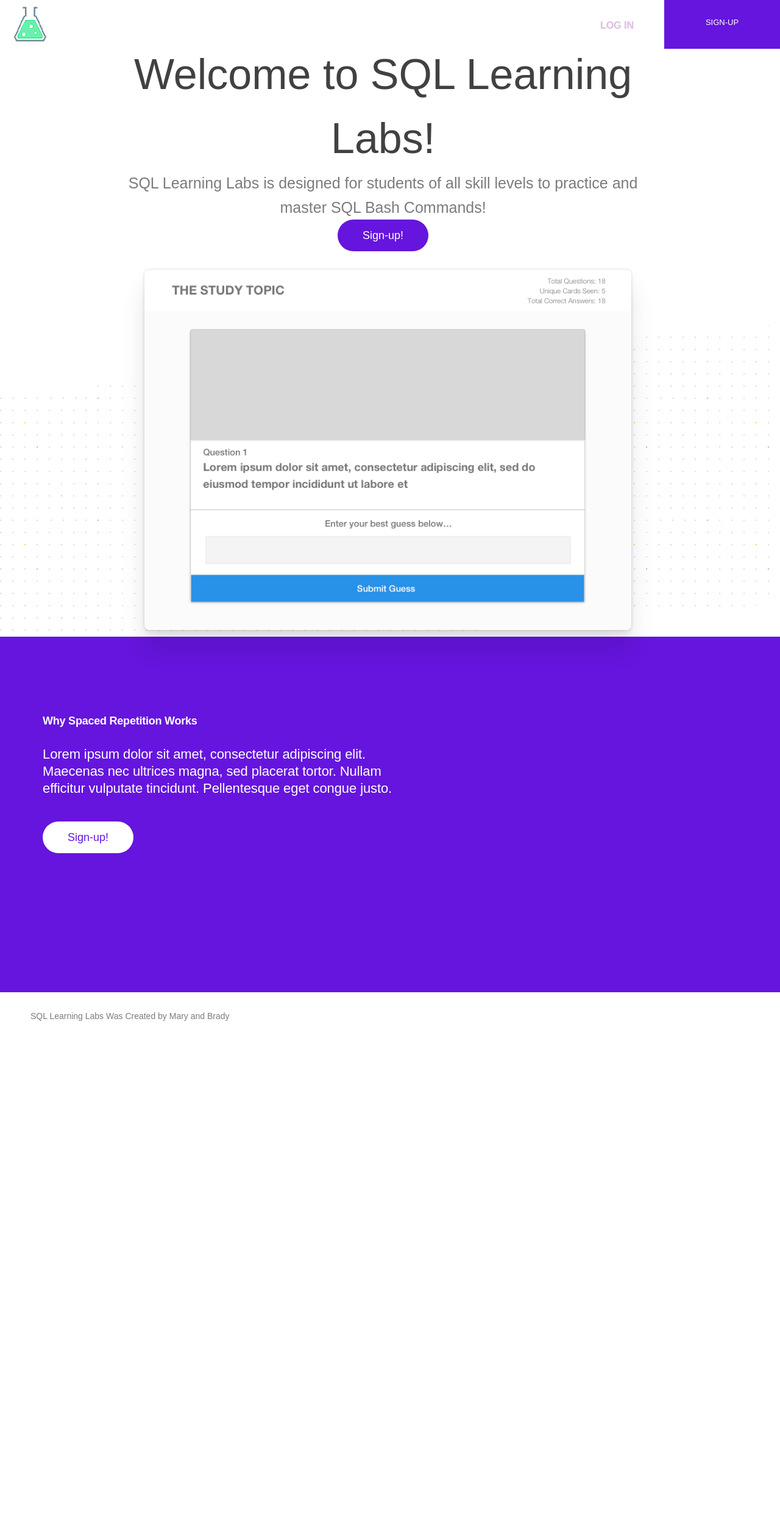
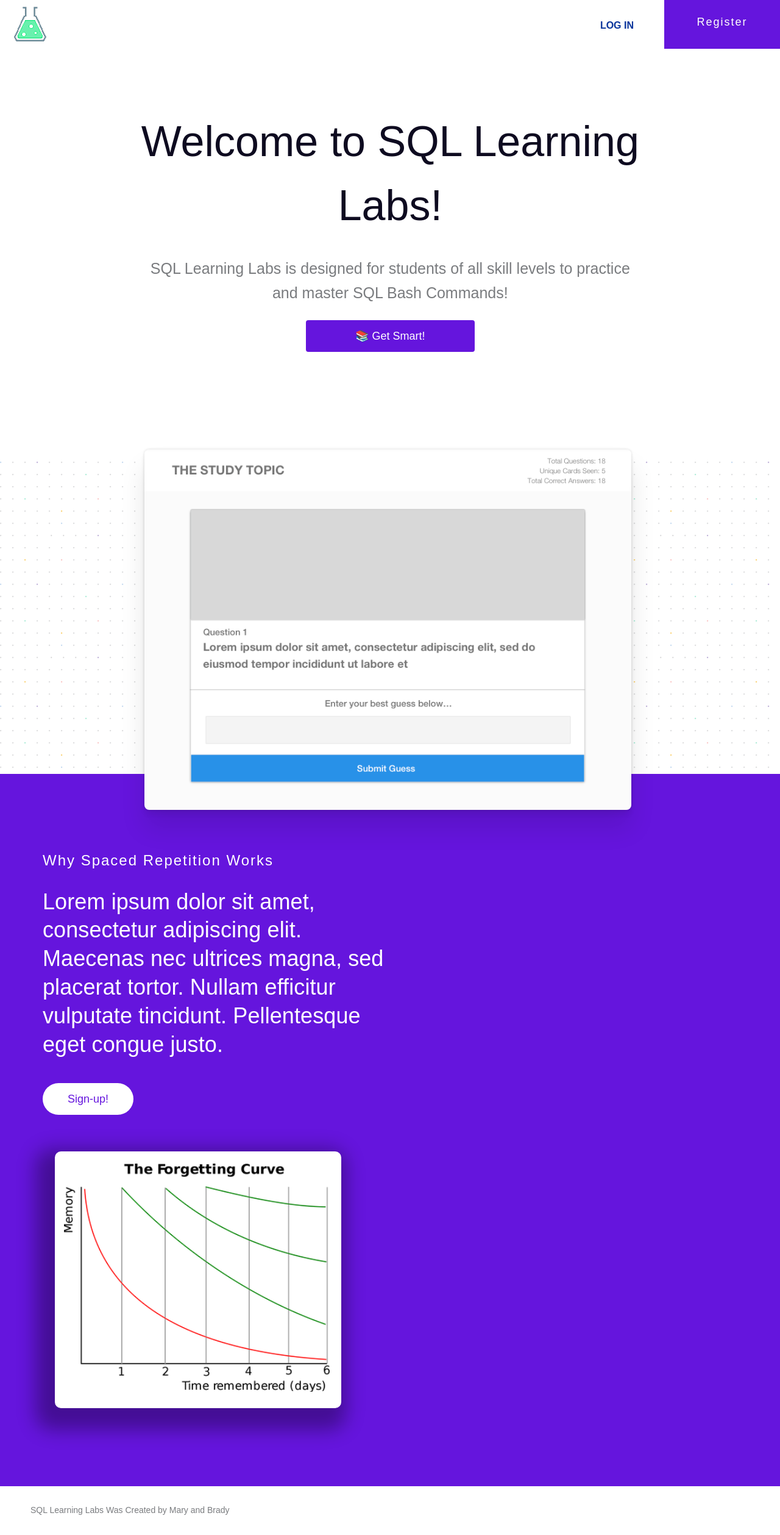
Before and after one commit to thinkful-ei25/SQL-Labs-Mary-Brady-client, a React app: page / in a window 1280 px wide. Shown: the whole page at 61% size. Before the commit the page ends 1707 px from the top, so only its background shows below. Built offline with nearby package versions, Linux system fonts and the light colour scheme; no server answers.

Commit message:
fixed up landing page styles

```diff
--- a/src/components/dashboard.css
+++ b/src/components/dashboard.css
@@ -1,7 +1,7 @@
 .dashboard-layout {
   padding-top: 0;
   position: relative;
-  padding: 50px 0;
+  padding: 40px 0;
   background-color: #ffffff;
   transition: background 0.3s ease-in-out;
 }
@@ -34,7 +34,7 @@
   /* display: flex; */
   -webkit-box-align: center;
   align-items: center;
-  color: #242729;
+  color: #ffffff;
   font-size: 32px;
 }
 
@@ -56,7 +56,7 @@
 .dashboard-background {
   height: 100px;
   margin-top: -60px;
-  background-color: #fbfcfd;
+  background-color: rgb(101, 21, 221);
   -webkit-box-shadow: 0px 5px 5px -5pxrgb (101, 21, 221);
   -moz-box-shadow: 0px 5px 5px -5px rgb(101, 21, 221);
   box-shadow: 0px 5px 5px -5px rgb(101, 21, 221);
--- a/src/components/form.css
+++ b/src/components/form.css
@@ -99,9 +99,8 @@ margin: auto 0;
         box-shadow: 0 0 20px 1px rgba(0, 0, 0, 0.04);
     }
 
-    .login-link {
-        text-shadow: 0px 0px 3px rgba(117, 117, 117, 0.12);
-        color: #E1BEE7;
+    .form-login-link {
+        color: #4671FB;
         padding-top: 15px;
     }
 
--- a/src/components/header-bar.css
+++ b/src/components/header-bar.css
@@ -74,7 +74,6 @@
   transition: all 0.3s ease-in-out;
 }
 
-
 #header .header-item {
   padding: 10px 23px;
 }
@@ -104,8 +103,6 @@
   transition: width 0.3s ease-in-out;
 }
 
-
-
 #signup .button {
   width: 190px;
   height: 80px;
@@ -117,18 +114,19 @@
   display: inline-block;
   background-color: rgb(101, 21, 221);
   color: #fff;
+  font-size: 18px;
   text-align: center;
-    font-size: 13px;
-    font-weight: 500;
   cursor: pointer;
+  letter-spacing: 2px;
 }
-
 
 .login-link {
   text-align: right;
+  color: #0a369d;
 }
 
 .sign-up-button {
+  font-size: 18px;
   width: 190px;
   height: 70px;
   padding: 0;
--- a/src/components/header-bar.js
+++ b/src/components/header-bar.js
@@ -17,10 +17,14 @@ export class HeaderBar extends React.Component {
     let buttonMenu;
     if (this.props.loggedIn) {
       buttonMenu = (
-        <div className="header-item" id="signup">
-          <Link to="/sign-up">
-            <a className="button sign-up-button" onClick={() => this.logOut()}>LOGOUT</a>
-          </Link>
+        <div className="login header-item-login">
+          <a
+            href="/"
+            className="login-link"
+            onClick={() => this.logOut()}
+          >
+            LOGOUT
+          </a>
         </div>
         // <div className="button-position">
         //   <button className="login-signup-button" onClick={() => this.logOut()}>
@@ -34,16 +38,13 @@ export class HeaderBar extends React.Component {
           <div className="login header-item-login">
             <Link to="/login">
               <strong>
-                <a className="login-link">LOG IN</a>
+                <a  className="login-link">LOG IN</a>
               </strong>
             </Link>
           </div>
           <div className="header-item" id="signup">
             <Link to="/sign-up">
-              <a className="button sign-up-button">SIGN-UP</a>
-              {/* <button className="login-signup-button join-position">
-                Join
-              </button> */}
+              <p className="button sign-up-button">Register</p>
             </Link>
           </div>
         </Fragment>
@@ -51,7 +52,6 @@ export class HeaderBar extends React.Component {
     }
     return (
       <header role="banner" id="header">
-        {/* <div className="nav-container"> */}
         <div className="header-main">
           <div className="header-left">
             <div className="logo header-item">
--- a/src/components/landing-page.css
+++ b/src/components/landing-page.css
@@ -1,4 +1,6 @@
-*, :after, :before {
+*,
+:after,
+:before {
   box-sizing: inherit;
 }
 
@@ -10,21 +12,19 @@ body {
   -ms-text-size-adjust: 100%;
   -webkit-text-size-adjust: 100%;
   color: #333;
-    font-family: Neutrif,sans-serif;
-    font-size: 14px;
-    font-size: calc(14px * var(--scale-font));
+  font-family: Neutrif, sans-serif;
+  font-size: 16px;
   line-height: 1.5;
   margin: 0;
   position: relative;
-    text-size-adjust: 100%;
 }
 
 .landing-title {
-  color: #414042;
+  color: #0e0b20;
   font-weight: 400;
-  margin: 0 0 .40;
   vertical-align: baseline;
   font-size: 70px;
+  margin-bottom: 30px;
 }
 
 .landing-subtitle {
@@ -32,6 +32,8 @@ body {
   font-weight: 400;
   line-height: 1.6;
   color: #7a7c7f;
+  max-width: 800px;
+  margin: 0 auto;
 }
 
 .hero-container {
@@ -47,18 +49,16 @@ body {
   flex-direction: row;
   flex-wrap: wrap;
   justify-content: flex-start;
-    margin-left: -18px;
-    margin-right: -18px;
+  margin: 90px -20px;
 }
 
 .hero-content {
-    align-self: stretch;
   flex: none;
-    margin-left: 10%;
+  margin-left: 6%;
   padding-left: 18px;
   padding-right: 18px;
   text-align: center;
-    width: 75%;
+  width: 85%;
 }
 
 .hero-button {
@@ -67,7 +67,7 @@ body {
   appearance: none;
   background: #6515dd;
   border: 1px solid transparent;
-    border-radius: 100px;
+  border-radius: 4px;
   color: #fff;
   cursor: pointer;
   display: inline-flex;
@@ -75,16 +75,16 @@ body {
   font-weight: 500;
   height: 50px;
   line-height: 50px;
-    margin: 0;
-    padding: 0 40px;
+  margin-top: 25px;
+  padding: 0 80px;
   text-align: center;
   text-decoration: none;
-    transition: .18s;
+  transition: 0.18s;
   vertical-align: baseline;
   vertical-align: middle;
 }
 
-.hero-img{
+.hero-img {
   margin: 30px 0;
   position: relative;
 }
@@ -95,14 +95,12 @@ body {
 }
 
 .hero-img:after {
-  -webkit-clip-path: polygon(0 100%,100% 80%,100% 0,0 20%);
   background: url(../assets/landing-background.png);
   background-position: 0 0;
   background-repeat: repeat;
   background-size: 200px 200px;
   bottom: -90px;
-    clip-path: polygon(0 100%,100% 80%,100% 0,0 20%);
-    content: "";
+  content: '';
   left: 0;
   position: absolute;
   right: 0;
@@ -111,7 +109,6 @@ body {
   z-index: 0;
 }
 
-
 .hero-img-container {
   max-width: 1220px;
   margin: 0 auto;
@@ -119,6 +116,7 @@ body {
   padding-right: 30px;
   position: relative;
   z-index: 1;
+  bottom: -70px;
 }
 
 .hero-img-content {
@@ -129,25 +127,25 @@ body {
 }
 
 .hero-img-content::after {
-    content: "";
+  content: '';
   display: block;
   padding-bottom: 46.875%;
 }
 
 .hero-img-block {
   border-radius: 8px;
-    box-shadow: 0 30px 40px 0 rgba(0,0,0,.1), 0 0 4px 0 rgba(0,0,0,.15), 0 8px 8px 0 rgba(0,0,0,.05);
+  box-shadow: 0 30px 40px 0 rgba(0, 0, 0, 0.1), 0 0 4px 0 rgba(0, 0, 0, 0.15),
+    0 8px 8px 0 rgba(0, 0, 0, 0.05);
   left: 0;
   margin-left: 17%;
   top: 0;
   width: 65.45139%;
 }
 
-.hero-img-block{
+.hero-img-block {
   overflow: hidden;
   position: absolute;
 }
-
 
 .main-img {
   position: absolute;
@@ -159,10 +157,7 @@ body {
   object-position: center center;
   opacity: 1;
   transition: opacity 0.5s ease 0s;
-
 }
-
-
 
 @media (min-width: 1080px) {
   .hero-container {
@@ -182,12 +177,11 @@ body {
   padding-bottom: 74%;
 }
 
-
 .support-section {
   margin-bottom: 0;
   padding-top: 10%;
   padding-bottom: 10%;
-  overflow: hidden;
+  overflow: visible;
   position: relative;
   background: rgb(101, 21, 221);
 }
@@ -199,7 +193,7 @@ body {
   margin: 0 auto;
 }
 
-.support-section-row{
+.support-section-row {
   align-items: stretch;
   display: flex;
   flex-direction: row;
@@ -207,24 +201,27 @@ body {
   justify-content: flex-start;
   margin-left: -18px;
   margin-right: -18px;
+  position: relative;
 }
 
-.support-section-content{
+.support-section-content {
+  align-self: stretch;
+  flex: none;
   margin-bottom: 60px;
   padding-left: 18px;
-    padding-right: 18px;
-    width: 100%;
-    margin-bottom: 100px;
+  padding-right: 50px;
+  width: 50%;
+  top: 0;
 }
 
-.support-section-header{
+.support-section-header {
   border: 0;
   color: #ffffff;
   display: block;
-    font-size: 18px;
-    font-weight: 600;
-    letter-spacing: -.0125em;
-    line-height: 1.18182;
+  font-size: 24px;
+  font-weight: 400;
+  letter-spacing: 2px;
+  line-height: 1.2;
   margin: 0 0 30px;
   padding: 0;
 }
@@ -232,14 +229,45 @@ body {
 .support-section-copy {
   border: 0;
   color: #ffffff;
-    font-size: 22px;
+  font-size: 36px;
   font-weight: 400;
-    letter-spacing: -.1px;
-    line-height: 1.27778;
+  letter-spacing: 0.1px;
+  line-height: 1.3;
   margin: 0 0 40px;
-    max-width: 600px;
   padding: 0;
   vertical-align: baseline;
+  width: 100%;
+}
+
+.learning-img {
+  align-self: stretch;
+  flex: none;
+  margin-bottom: 0;
+  padding-left: 18px;
+  padding-right: 18px;
+  margin-left: 20px;
+  width: 40%;
+  position: relative;
+}
+
+.learning-img .image {
+  width: 95%;
+  padding: 5px;
+  text-align: center;
+  border-radius: 10px;
+}
+
+.curve {
+  display: block;
+  position: relative;
+  background-color: #ffffff;
+  border-radius: 10px;
+  padding-top: 15px;
+  padding-bottom: 15px;
+  padding-left: 10px;
+  -webkit-box-shadow: 0px 5px 5px -5px rgb (255, 255, 255);
+  -moz-box-shadow: 0px 5px 5px -5px rgb(255, 255, 255);
+  box-shadow: -12px 16px 31px 20px rgba(0, 0, 0, 0.33);
 }
 
 .support-section-button {
@@ -260,14 +288,14 @@ body {
   padding: 0 40px;
   text-align: center;
   text-decoration: none;
-    transition: .18s;
+  transition: 0.18s;
   vertical-align: baseline;
   vertical-align: middle;
 }
 
 .footer {
   background-color: #fff;
-    border-top: 1px solid rgba(48,51,84,.11);
+  border-top: 1px solid rgba(48, 51, 84, 0.11);
   margin-top: -2px;
   padding-top: 30px;
 }
--- a/src/components/landing-page.js
+++ b/src/components/landing-page.js
@@ -3,6 +3,7 @@ import { connect } from 'react-redux';
 import { Link, Redirect } from 'react-router-dom';
 import correctImg from '../assets/landing-correct-answer.png';
 import wrongImg from '../assets/landing-wrong-answer.png';
+import forget from "../assets/forgetting.png";
 import mainImg from '../assets/landing-main-page.png';
 
 import './landing-page.css';
@@ -23,7 +24,7 @@ export function LandingPage(props) {
               practice and master SQL Bash Commands!{' '}
             </p>
             <Link to="/sign-up">
-              <button className="hero-button">Sign-up!</button>
+              <button className="hero-button">📚 Get Smart!</button>
             </Link>
           </div>
         </div>
@@ -58,6 +59,11 @@ export function LandingPage(props) {
                               <button className="support-section-button">Sign-up!</button>
                           </Link>
               </div>
+                      <div className="learning-img">
+                          <div className="curve">
+                              <img className="image" width="50%" src={forget} />
+                          </div>
+            </div>
           </div>
         </div>
       </div>
@@ -70,7 +76,6 @@ export function LandingPage(props) {
             </div>
           </div>
         </div>
-
       </div>
     </div>
   );
--- a/src/components/login-page.js
+++ b/src/components/login-page.js
@@ -19,7 +19,7 @@ export function LoginPage(props) {
       {/* <p>Login Here</p> */}
       <LoginForm />
       <Link to="/sign-up">
-        <p className="login-link" align="center">
+        <p className="form-login-link" align="center">
           {' '}
           or Sign-up
         </p>
--- a/src/components/signup-page.js
+++ b/src/components/signup-page.js
@@ -14,7 +14,7 @@ export function SignupPage(props) {
         <div className="form-box">
             <h2 className="form-title" align="center">Create an Account</h2>
             <SignupForm />
-            <Link to="/login"><p className="login-link" align="center"> or Login</p></Link>
+            <Link to="/login"><p className="form-login-link" align="center"> or Login</p></Link>
         </div>
     );
 }
--- a/src/index.css
+++ b/src/index.css
@@ -12,9 +12,9 @@ body {
     position: relative;
     width: 100%;
     min-height: 100%;
-    padding-top: 70px;
+    padding-top: 90px;
     background: #ffffff;
-    z-index: 2;
+    z-index: 0;
     transition: -webkit-transform 0.5s ease-in-out;
     transition: transform 0.5s ease-in-out;
     transition: transform 0.5s ease-in-out, -webkit-transform 0.5s ease-in-out;
```
Also changed, not shown: src/components/dashboard.js (+4 -11 lines), src/assets/forgetting.png (added). Lines whose indentation alone changed are shown as unchanged.
